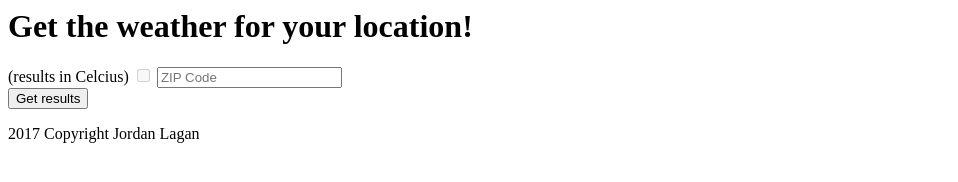
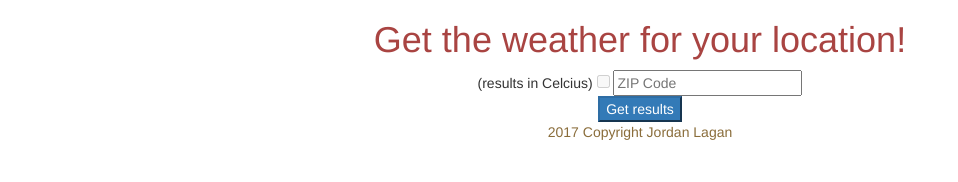
Before and after one commit to Jordanlagan/display-local-weather-app, a plain HTML site: page index.html in a window 1280 px wide. Shown: the whole page, without its empty margins (0-958 px from the left). Drawn offline with nearby package versions, Linux system fonts and the light colour scheme.

Commit message:
updated readme, included bootstrap, included jquery, included javascript files, included stylesheets

```diff
--- a/index.html
+++ b/index.html
@@ -1,3 +1,21 @@
+<html>
+	<head>
+
+	<!-- included style sheet -->
+		<link rel="stylesheet" type="css" href="css/style.css">
+
+		<link rel="stylesheet" href="https://maxcdn.bootstrapcdn.com/bootstrap/3.3.7/css/bootstrap.min.css">
+
+		<!-- jQuery library -->
+		<script src="https://ajax.googleapis.com/ajax/libs/jquery/3.2.1/jquery.min.js"></script>
+
+		<!-- Latest compiled JavaScript -->
+		<script src="https://maxcdn.bootstrapcdn.com/bootstrap/3.3.7/js/bootstrap.min.js"></script>
+
+	</head>
+
+	<body>
+
 		<div class="header text-danger text-center">
 		  <h1> Get the weather for your location!</h1>
 		</div>
@@ -10,3 +28,8 @@
 		  <p class="text-center text-warning">
 		    2017 Copyright Jordan Lagan</p>
 		</div>
+
+		<script src="js/fetch-weather.js"></script>
+
+</body>
+</html>
```
Also changed, not shown: 1 other file. Lines whose indentation alone changed are shown as unchanged.
